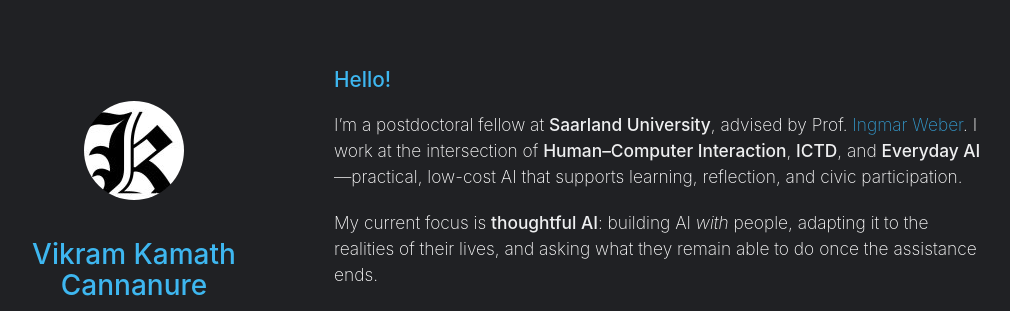
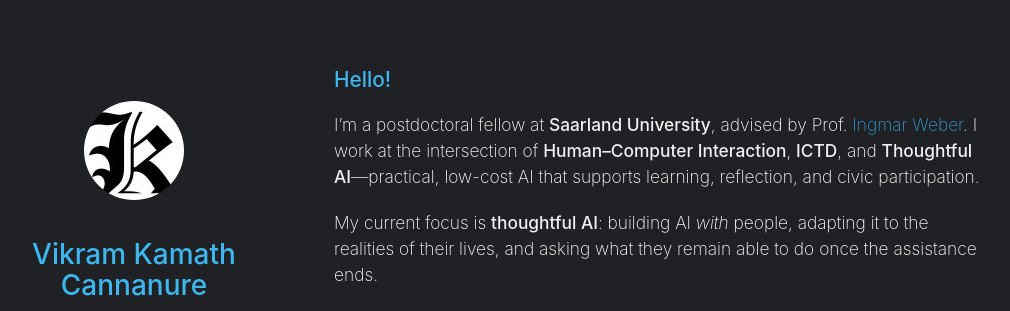
Before and after one commit to kmarkiv/kmarkiv.github.io, a Jekyll site: the page built from README.md, in a window 1280 px wide and 900 px high. Shown: the top 311 px of the window, without its empty margins (136-1146 px from the left). Built offline with Jekyll 4.4.1, drawn with Linux system fonts in a browser that asks for light colours; our own code applies the rules of GitHub Pages for plain Markdown files; a script that is not in the unit is left out.

Commit message:
Center site language on Thoughtful AI

```diff
--- a/README.md
+++ b/README.md
@@ -1,6 +1,6 @@
 ### Hello!
 
-I’m a postdoctoral fellow at **Saarland University**, advised by Prof. [Ingmar Weber](https://ingmarweber.de/). I work at the intersection of **Human–Computer Interaction**, **ICTD**, and **Everyday AI**—practical, low-cost AI that supports learning, reflection, and civic participation.
+I’m a postdoctoral fellow at **Saarland University**, advised by Prof. [Ingmar Weber](https://ingmarweber.de/). I work at the intersection of **Human–Computer Interaction**, **ICTD**, and **Thoughtful AI**—practical, low-cost AI that supports learning, reflection, and civic participation.
 
 My current focus is **thoughtful AI**: building AI *with* people, adapting it to the realities of their lives, and asking what they remain able to do once the assistance ends.
 
--- a/_config.yml
+++ b/_config.yml
@@ -9,7 +9,7 @@ avatar: ./assets/avatar.jpg
 favicon: ./assets/avatar.jpg
 cv: ./assets/Vikram_Kamath_CV.pdf
 favicon_dark: ./assets/avatar.jpg
-description: Postdoctoral fellow at Saarland University working on Human-Computer Interaction, ICTD, and everyday AI for learning, reflection, and civic participation. Researcher, programmer, and long-distance swimmer.
+description: Postdoctoral fellow at Saarland University working on Thoughtful AI, Human-Computer Interaction, and ICTD for learning, reflection, and civic participation. Researcher, programmer, and long-distance swimmer.
 canonical: https://kmarkiv.com
 calendar: https://calendly.com/kmarkiv/vikram
 position: Postdoctoral Fellow
--- a/research.html
+++ b/research.html
@@ -33,7 +33,7 @@
           <p class="lede">
             I am a postdoctoral fellow at Saarland University, advised by Prof.
             <a href="https://ingmarweber.de/" target="_blank" rel="noopener">Ingmar Weber</a>.
-            I work at the intersection of Human-Computer Interaction, ICTD, and Everyday AI.
+            I work at the intersection of Human-Computer Interaction, ICTD, and Thoughtful AI.
           </p>
           <div class="actions" aria-label="Profiles and materials">
             <a class="primary" href="{{ site.google_scholar }}" target="_blank" rel="noopener">Google Scholar</a>
--- a/thoughtful-ai/index.html
+++ b/thoughtful-ai/index.html
@@ -234,7 +234,7 @@
             <p>
               The lab is led by <a href="{{ site.linkedin }}" target="_blank" rel="noopener">Vikram Kamath Cannanure</a>,
               a postdoctoral fellow at Saarland University. Its work connects Human-Computer
-              Interaction, ICTD, and Everyday AI through collaborations with communities,
+              Interaction, ICTD, and Thoughtful AI through collaborations with communities,
               researchers, practitioners, and public-interest organizations.
             </p>
             <p>
```
